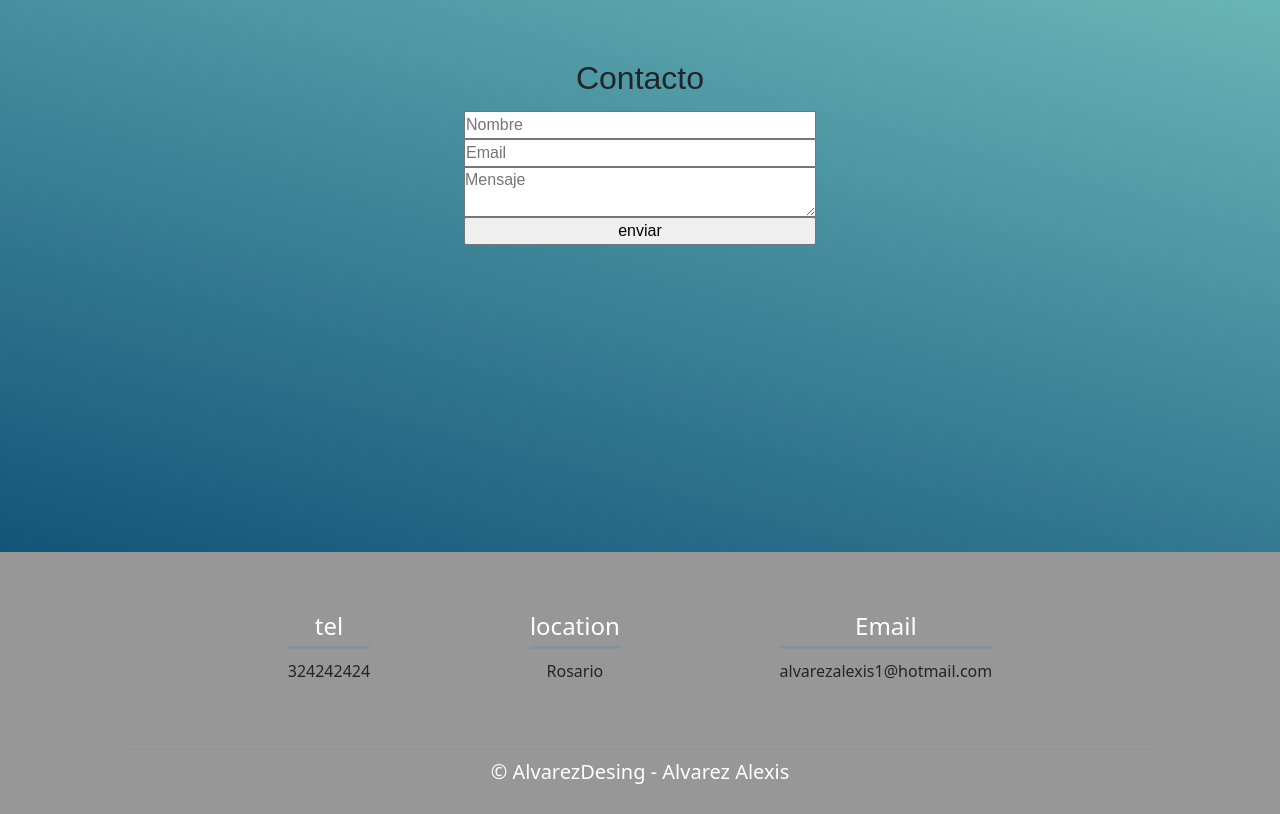
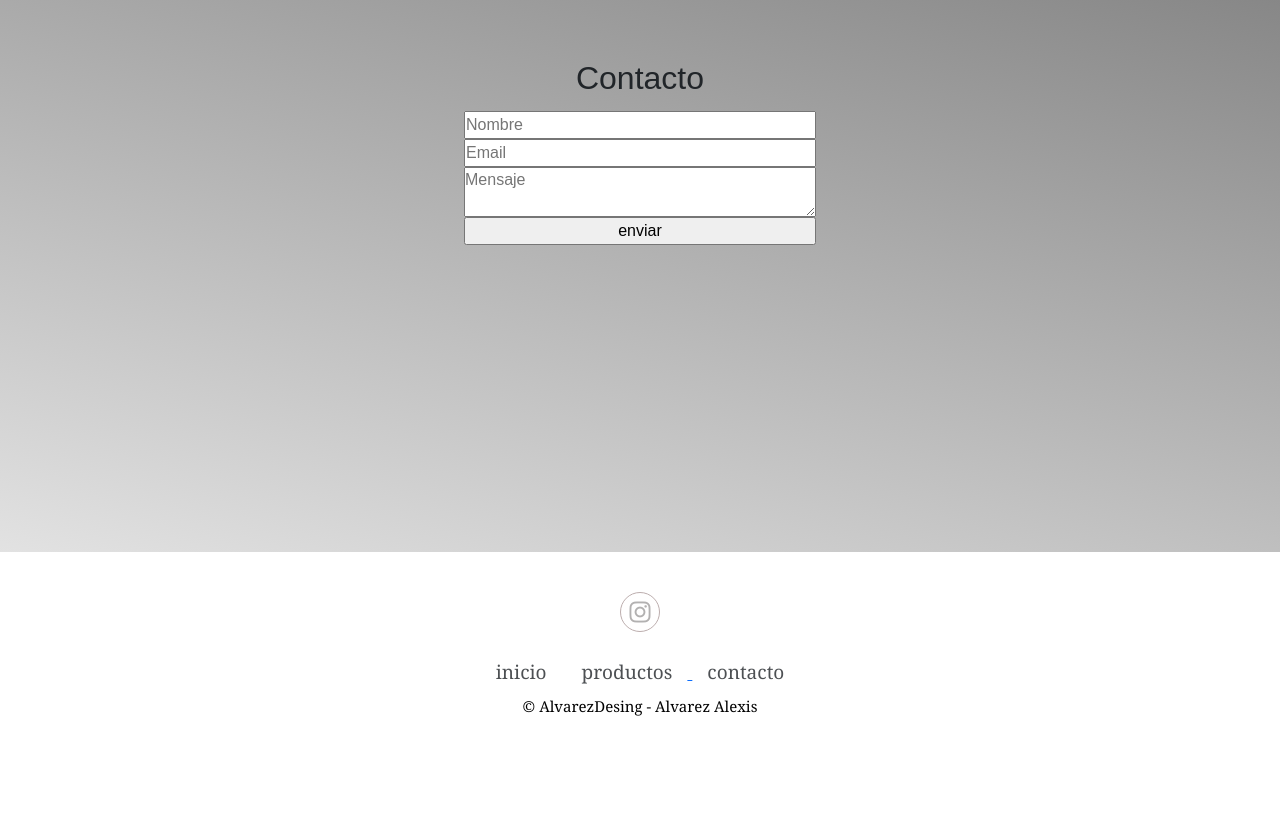
Before and after one commit to AlexisAlv9/PFAlvarez, a plain HTML site: page sections/contacto.html in a window 1280 px wide. Shown: the part 298-1112 px from the top of the page. After the commit the page ends 1053 px from the top, so only its background shows below. Drawn offline with Linux system fonts and the light colour scheme.

Commit message:
agregando footer

```diff
--- a/sections/contacto.html
+++ b/sections/contacto.html
@@ -9,6 +9,7 @@
     <title> contacto </title>
     <link rel="stylesheet" href="../style/css/bootstrap.min.css">
     <script src="../style/js/bootstrap.min.js"></script>
+    <link rel="stylesheet" href="https://cdnjs.cloudflare.com/ajax/libs/font-awesome/6.4.0/css/all.min.css" integrity="sha512-iecdLmaskl7CVkqkXNQ/ZH/XLlvWZOJyj7Yy7tcenmpD1ypASozpmT/E0iPtmFIB46ZmdtAc9eNBvH0H/ZpiBw==" crossorigin="anonymous" referrerpolicy="no-referrer" />
 </head>
 
 
@@ -58,23 +59,18 @@
         </div>
     </form>
     </main>
-    <footer>
-        <div class="contenedor-footer">
-            <div class="contenedor-foo">
-                <h4>tel</h4>
-                <p>324242424</p>
-            </div>
-            <div class="contenedor-foo">
-                <h4>location</h4>
-                <p>Rosario</p>
-            </div>
-            <div class="contenedor-foo">
-                <h4>Email</h4>
-                <p>alvarezalexis1@hotmail.com</p>
-            </div>
-        </div>
-        <h2 class="titulo-final">&copy AlvarezDesing - Alvarez Alexis</h2>
-    </footer>
+    <footer class=".conteiner">
+      <div class="redes">
+          <a href="https://www.instagram.com/finewoodworkingmagazine/"><i class="fab fa-instagram"></i></a>
+      </div>
+
+    <ul class="list">
+      <li><a href="./index.html">inicio</a></li>
+      <li><a href="./sections/proyecto.html">productos</li>
+      <li><a href="./sections/contacto.html">contacto</a></li>
+    </ul>
+      <h2 class="titulo-final">&copy AlvarezDesing - Alvarez Alexis</h2>
+  </footer>
 
 </body>
 
--- a/style/style.css
+++ b/style/style.css
@@ -123,38 +123,62 @@ header .texto-header{
 /* footer */
 
 footer{
-    background: #979797 ;
-    padding: 60px 0 30px 0;
-    margin: auto;
-    overflow: hidden;
+    font-family: Cambria, Cochin, Georgia, Times, 'Times New Roman', serif ;
+    padding: 40px;
+    background-color: #fff;
 }
 
-.contenedor-footer{
-    display: flex;
-    width: 80%;
-    margin: auto;
-    justify-content: space-evenly;
-    padding-bottom: 50px;
-    border-bottom: 1px solid #849599;
+.redes{
+    text-align: center;
+    padding-bottom: 25px;
+    color: #999797;
 }
 
-.contenedor-foo{
+.redes a{
+    font-size: 24px;
+    color: inherit;
+    border: 1px solid #a59292 ;
+    width: 40px;
+    height: 40px;
+    line-height: 38px;
+    display: inline-block;
     text-align: center;
-
+    border-radius: 50%;
+    opacity: 0.75;
 }
 
-.contenedor-foo h4{
-    color: #fff;
-    border-bottom: #849599 solid 3px;
-    padding-bottom: 5px;
-    margin-bottom: 10px;
+.redes a:hover{
+   opacity: 1;
 }
+.list {
+    margin-top: 0;
+    padding: 0;
+    list-style: none;
+    font-size: 19px;
+    line-height: 1.6;
+    margin-bottom: 0;
+    text-align: center;
+}
+
+.list li a{
+    color: inherit;
+    text-decoration: none;
+    opacity: 0.8;
+}
+.list  li{
+    display: inline-block;
+    padding: 0 15px;
+}
+.list li a:hover{
+    opacity: 1;
+}
+
 
 .titulo-final{
     text-align: center;
-    font-size: 20px;
+    font-size: 15px;
     margin: 10px 0 0 0;
-    color: #fff;
+    color: #000000;
 
 }
 
@@ -169,7 +193,7 @@ footer{
         background-attachment: fixed;
 }
 .contacto-form{
-    background-image: linear-gradient(15deg, #13547a 0%, #80d0c7 100%);
+    background-image: linear-gradient(15deg, #e2e2e2 0%, #6e6e6e 100%);
     min-height: 100vh;
     width: 100%;
     display: flex;
```
Also changed, not shown: index.html (+9 -13 lines), sections/proyecto.html (+13 -17 lines).
